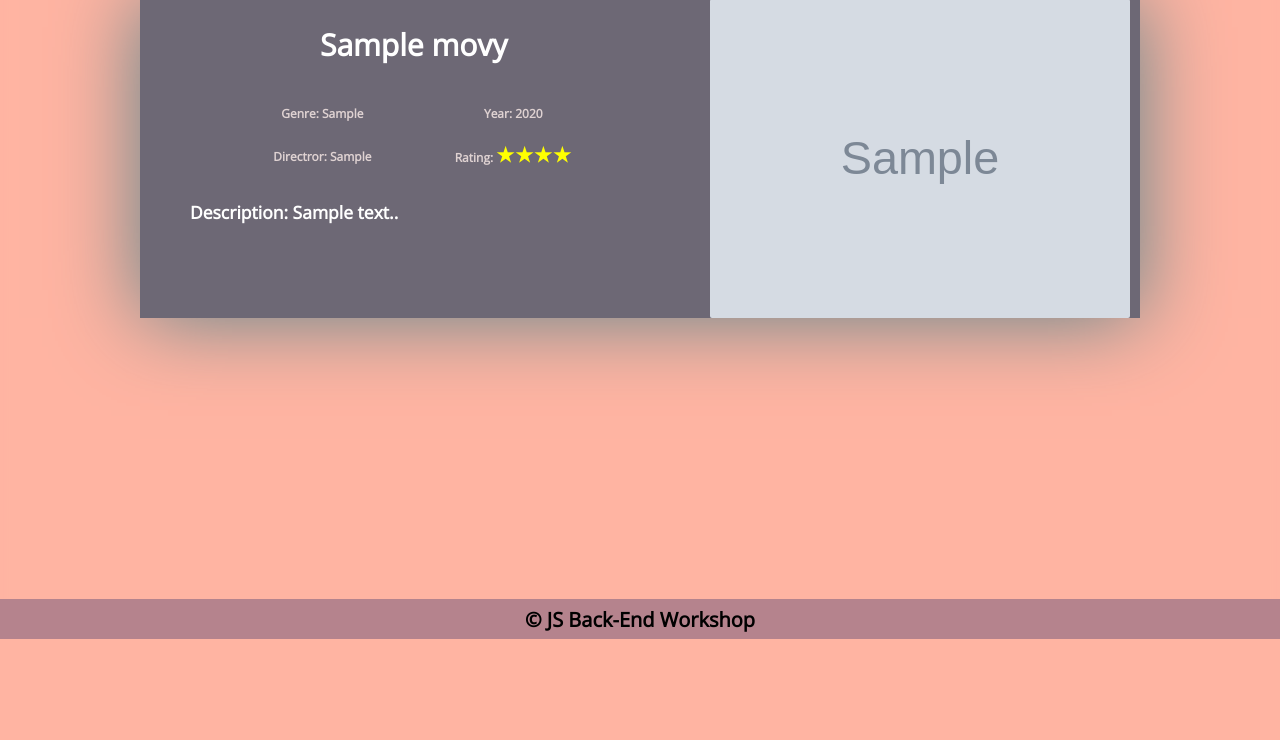
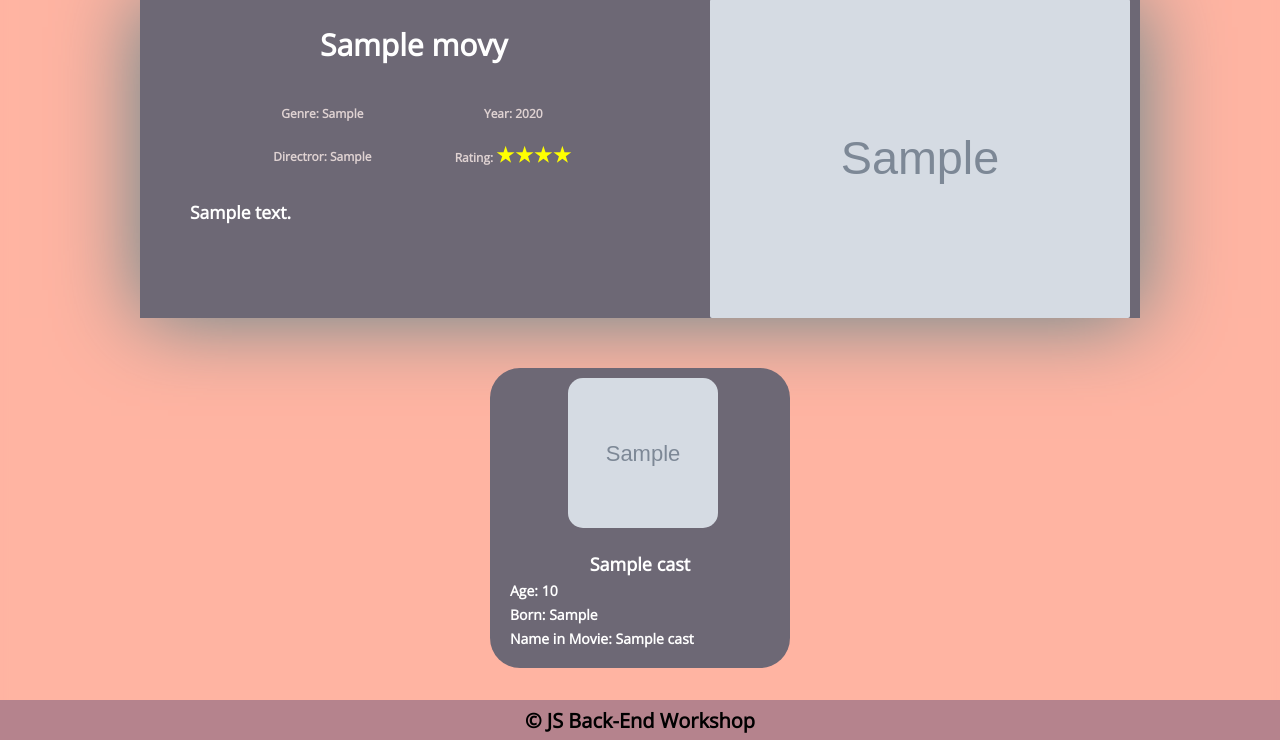
Before and after one commit to fanerotim/JS-Web--Express.JS-Workshop--Movie-Magic, a Node server app: page /details/600000000000000000000001 in a window 1280 px wide. Shown: the part 161-901 px from the top of the page. Before the commit the page ends 800 px from the top, so only its background shows below. Run offline with Node 20, Linux system fonts and the light colour scheme; tables that the repository leaves empty hold one stand-in row (values such as "Sample post"); grey boxes marked "Sample" are stand-in pictures; some libraries are stand-ins or nearby versions.

Commit message:
set up details page to load data from database and display casts

```diff
--- a/src/controllers/detailsController.js
+++ b/src/controllers/detailsController.js
@@ -4,7 +4,7 @@ let Movies = require('../models/Movies');
 
 router.get('/details/:movieId', async (req, res) => {
     let movieId = req.params.movieId;
-    let movies = await Movies.findById(movieId).lean();
+    let movies = await Movies.findById(movieId).populate('cast').lean();
 
     let ratingArr = [];
 
@@ -12,6 +12,8 @@ router.get('/details/:movieId', async (req, res) => {
         ratingArr.push(i);
     }
 
+    let castInfo = await Movies.findById(movieId).populate('cast');
+
     res.render('details', {layout: false, movies, ratingArr});
 
 })
--- a/src/views/details.hbs
+++ b/src/views/details.hbs
@@ -5,7 +5,7 @@
     <meta charset="UTF-8">
     <title>Details Page</title>
     <!-- Do not forget to change the path to the css file -->
-    <link href="/static/css/style.css" type="text/css" rel="stylesheet">
+    <link href="../static/css/style.css" type="text/css" rel="stylesheet">
 </head>
 
 <body>
@@ -33,6 +33,7 @@
                 <div class="main_card">
                     <div class="card_left">
                         <div class="card_datails">
+
                             <h1>{{movies.title}}</h1>
                             <div class="card-movie">
                                 <div class="first-info">
@@ -46,23 +47,40 @@
 
                             </div>
 
-                            <p class="disc">Description: {{movies.description}}.</p>
+                            <p class="disc">{{movies.description}}</p>
                         </div>
                     </div>
                     <div class="card_right">
-                        <img src="{{movies.imageUrl}}"
-                            alt="image">
+                        <img src="{{movies.imageUrl}}" alt="image">
                     </div>
                 </div>
 
-            </section>
+                <div class="main-cast-card">
+                    {{#each movies.cast}}
+                    <div class="cast-card">
+                        <div class="card-img">
+                            <img src="{{imageUrl}}"
+                                alt="cast">
+                        </div>
+                        <div class="cast-info">
+                            <h1>{{name}}</h1>
+                            <h3>Age: {{age}}</h3>
+                            <h3>Born: {{born}}</h3>
+                            <h3>Name in Movie: {{nameInMovie}}</h3>
+                        </div>
+                    </div>
+                    {{/each}}
+                </div>
+    </div>
 
-        </main>
+    </section>
+
+    </main>
 
 
-        <footer>
-            © JS Back-End Workshop
-        </footer>
+    <footer>
+        © JS Back-End Workshop
+    </footer>
     </div>
 
 </body>
```
Also changed, not shown: src/views/details-new.html (+2 -14 lines).
